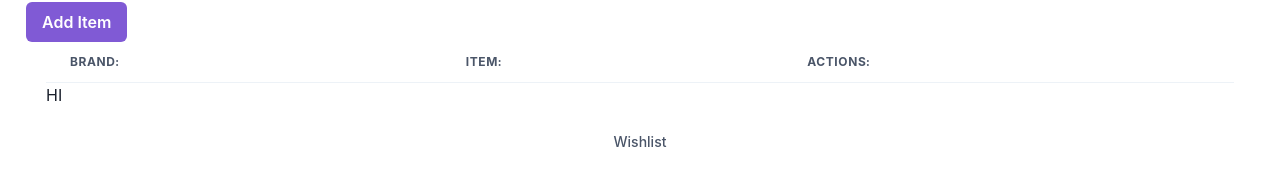
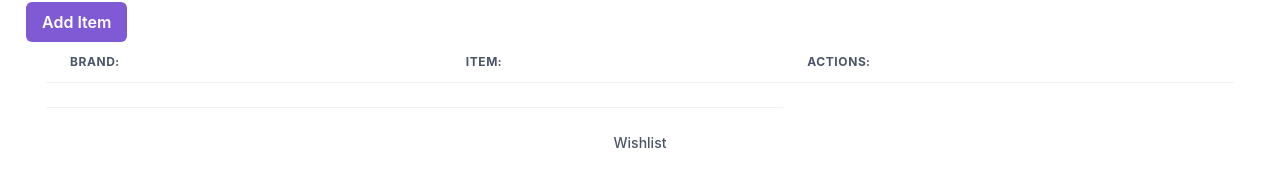
Before and after one commit to vvynz/skincare-tracker, a React (Create React App) app: page / in a window 1280 px wide. Both pictures are taken after a click on the tab "Wishlist". Shown: the part 118-291 px from the top of the page. Built offline with nearby package versions, Linux system fonts and the light colour scheme.

Commit message:
Import styling components from Chakra UI and set up the columns

```diff
--- a/src/Components/Wishlist.jsx
+++ b/src/Components/Wishlist.jsx
@@ -1,5 +1,12 @@
 import React from "react";
 
-export default function Wishlist() {
-  return("HI");
+import { Tr, Th, Button } from "@chakra-ui/react";
+
+export default function Wishlist({ wishlist }) {
+  return (
+    <Tr>
+      <Th>{wishlist.brand}</Th>
+      <Th>{wishlist.itemName}</Th>
+    </Tr>
+  );
 }
```
